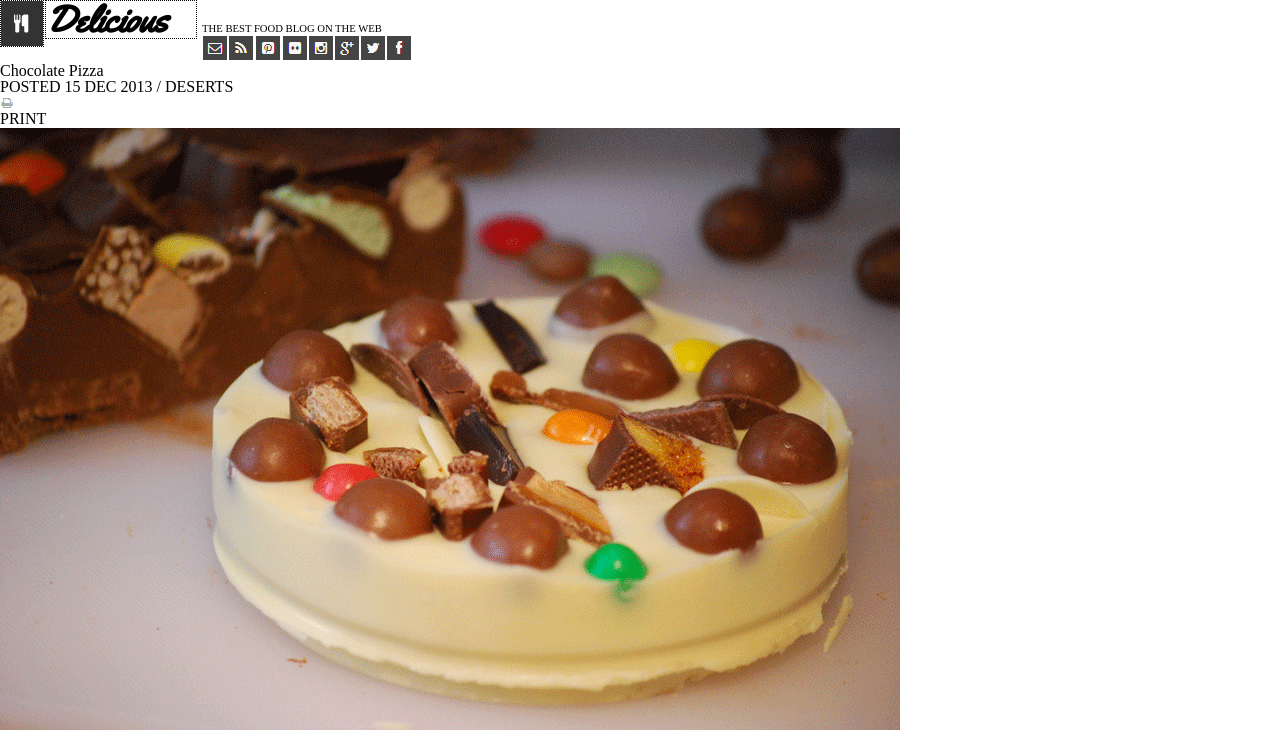
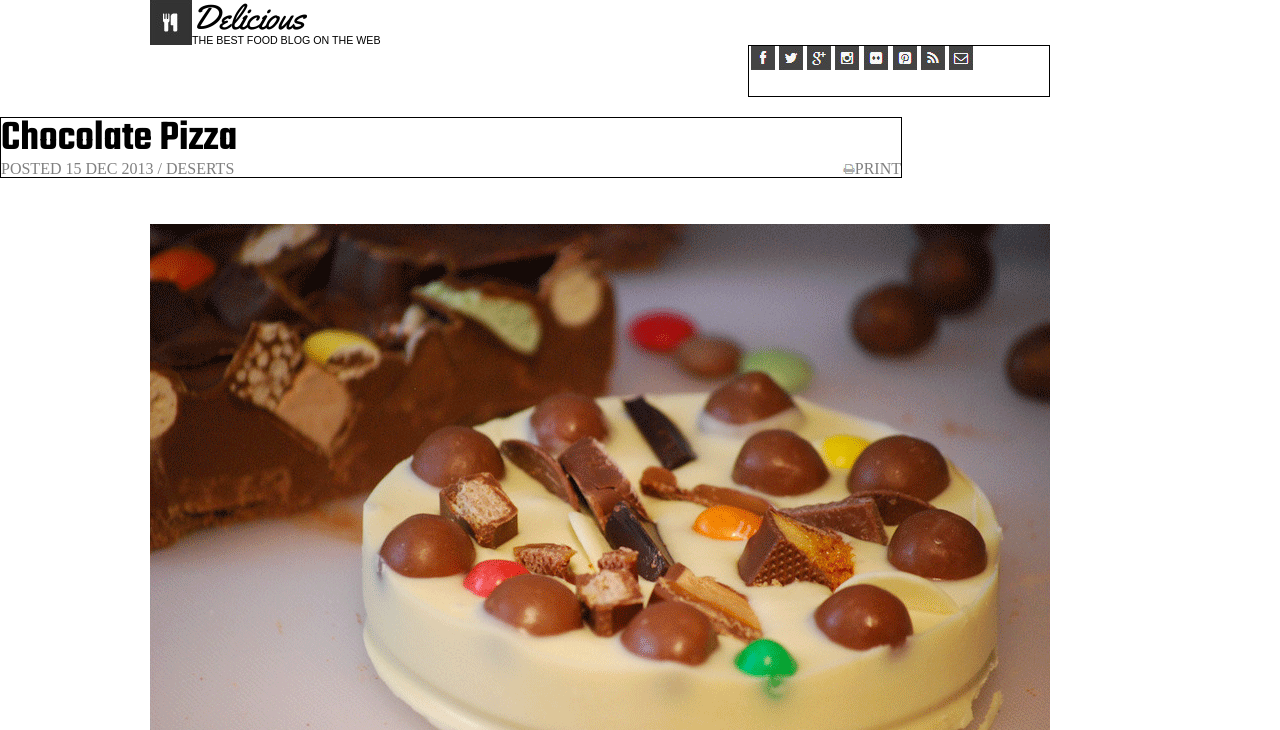
Before and after one commit to philipwerner/chocolate-pizza, a plain HTML site: page index.html in a window 1280 px wide. Shown: the top 730 px of the page. Drawn offline with Linux system fonts and the light colour scheme.

Commit message:
started styling, header links are not centering on header properly

```diff
--- a/index.html
+++ b/index.html
@@ -9,11 +9,11 @@
   </head>
   <body>
     <header>
+      <nav class="inner">
         <img class="logo" src="Images\logo.png">
         <h1>Delicious</h1>
-      <h2>THE BEST FOOD BLOG ON THE WEB</h2.
-      <nav class="social_media">
-        <ul>
+        <p>THE BEST FOOD BLOG ON THE WEB</p>
+        <ul class="links">
           <li><img src="Images\fb-icon.png"></li>
           <li><img src="Images\twit-icon.png"></li>
           <li><img src="Images\gp-icon.png"></li>
@@ -27,14 +27,14 @@
     </header>
 
     <main>
-      <section>
+      <article class="featured">
         <h2>Chocolate Pizza</h2>
         <h3>POSTED 15 DEC 2013 / DESERTS</h3>
-        <img src="Images\print-icon.png">
-        <h3>PRINT</h3>
-      </section>
+        <h4><img src="Images\print-icon.png">PRINT</h4>
+        <!-- <h4>PRINT</h4> -->
+      </article>
 
-      <img src="Images\choco-pizza.png">
+      <img class="hero" src="Images\choco-pizza.png">
 
       <section class="instructions">
       <p>Lorem ipsum dolor sit amet, consectetur adipiscing elit. Integer non urna nec risus pretium molestie porta at lacus. Integer pellentesque malesuada ultrices. Donec quis nunc sed elit hendrerit euismod vel vitae ipsum. Suspendisse ac est scelerisque, dictum nulla quis, scelerisque felis. Phasellus lobortis accumsan posuere. Nulla blandit risus eu nibh luctus venenatis. Quisque malesuada aliquet faucibus. Class aptent taciti sociosqu ad litora torquent per conubia nostra, per inceptos himenaeos. Aliquam id dui vitae turpis ultricies pulvinar sit amet ac tellus. Ut quis lacinia orci. Aliquam blandit, orci quis aliquet tempor, ipsum quam vehicula justo, at elementum sem est iaculis augue. Etiam ornare lobortis nunc, aliquet porttitor quam blandit eu. Pellentesque sit amet semper quam, id porta urna. Suspendisse maximus placerat varius. Duis id purus a leo tristique egestas. Vestibulum posuere rhoncus tincidunt.</p>
@@ -44,7 +44,8 @@
       <p>Lorem ipsum dolor sit amet, consectetur adipiscing elit. Integer non urna nec risus pretium molestie porta at lacus. Integer pellentesque malesuada ultrices. Donec quis nunc sed elit hendrerit euismod vel vitae ipsum. Suspendisse ac est scelerisque, dictum nulla quis, scelerisque felis. Phasellus lobortis accumsan posuere. Nulla blandit risus eu nibh luctus venenatis. Quisque malesuada aliquet faucibus. Class aptent taciti sociosqu ad litora torquent per conubia nostra, per inceptos himenaeos. Aliquam id dui vitae turpis ultricies pulvinar sit amet ac tellus. Ut quis lacinia orci. Aliquam blandit, orci quis aliquet tempor, ipsum quam vehicula justo, at elementum sem est iaculis augue. Etiam ornare lobortis nunc, aliquet porttitor quam blandit eu. Pellentesque sit amet semper quam, id porta urna. Suspendisse maximus placerat varius. Duis id purus a leo tristique egestas. Vestibulum posuere rhoncus tincidunt.</p>
     </section>
 
-    <ul class="checklist">
+    <section class="checklist">
+      <ul>
         <li><input type="checkbox" name="ingredients" value="milk">1 1/2 cups milk</li>
         <li><input type="checkbox" name="ingredients" value="mascarpone">1/2 cup Mascarpone</li>
         <li><input type="checkbox" name="ingredients" value="salt">1/2 tsp pink salt</li>
@@ -58,6 +59,7 @@
         <li><input type="checkbox" name="ingredients" value="butter">2 tbsp butter</li>
         <li><input type="checkbox" name="ingredients" value="pecans">1 cup honey roasted pecans, roughly chopped</li>
       </ul>
+    </section>
 
     <section class="author">
       <img src="Images\van-pic.png">
--- a/style.css
+++ b/style.css
@@ -1,33 +1,64 @@
+body {
+  width: 1200px;
+}
 header {
-  width: 100%;
-  display: inline-block;
+  width: 900px;
+  height: 50px;
+  margin: 0px auto;
 }
 .logo {
   float: left;
+}
+.inner h1 {
+  font-family: 'Yellowtail';
+  font-size: 26pt;
+  width: 250px;
+}
+.inner p {
+  font-family: sans-serif;
+  font-size: 8pt;
+  width: 325px;
+}
+.links {
+  border: 1px solid black;
+  float: right;
+  height: 50px;
+  width: 300px;
+  margin-top: auto;
+  margin-bottom: auto
+}
+.inner {
+  margin: auto 0;
+  height: 50px;
+}
+header nav .links li {
   display: inline;
-  border: 1px dotted black;
+  float: left;
+  position: relative;
+  margin: auto 2px;
 }
-h1 {
-  font-family: Yellowtail;
-  font-weight: bold;
-  font-size: 28pt;
-  margin: 0px 1px;
+.featured {
+  border: 1px solid black;
+  width: 900px;
+  heigth: 100px;
+  display: inline-block;
+  margin: 20px auto;
   position: relative;
-  width: 150px;
-  border: 1px dotted black;
-  /*float: left*/
-  display: inline-block;
-  padding-left: 0px;
 }
-header h2 {
-  /*float: left;*/
-  display: inline-block;
-  position: relative;
-  font-size: 8pt;
-  margin-top: 0px;
+.featured h2 {
+  font-family: 'Teko';
+  font-size: 32pt;
 }
- li {
+.featured h3 {
+  display: inline;
+  color: grey;
+}
+.featured h4 {
+  display: inline;
   float: right;
-  display: inline;
-  margin: 1px;
+  color: grey;
 }
+.hero {
+  margin: 25px auto;
+  display: block;
+}
```
Lines whose indentation alone changed are shown as unchanged.
